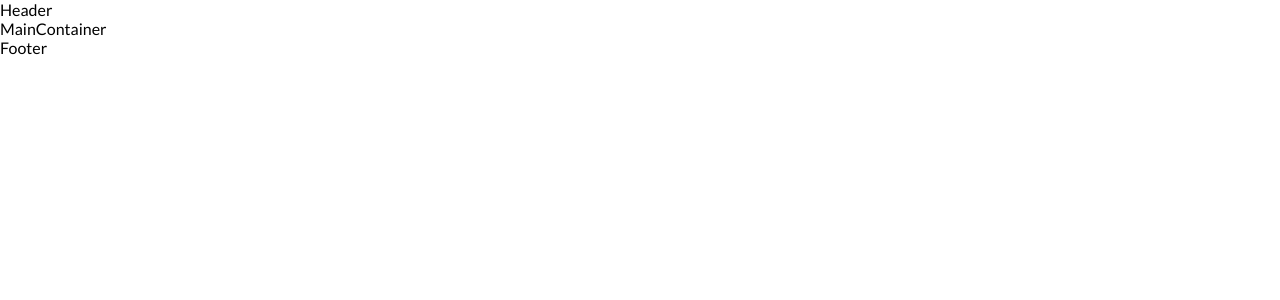
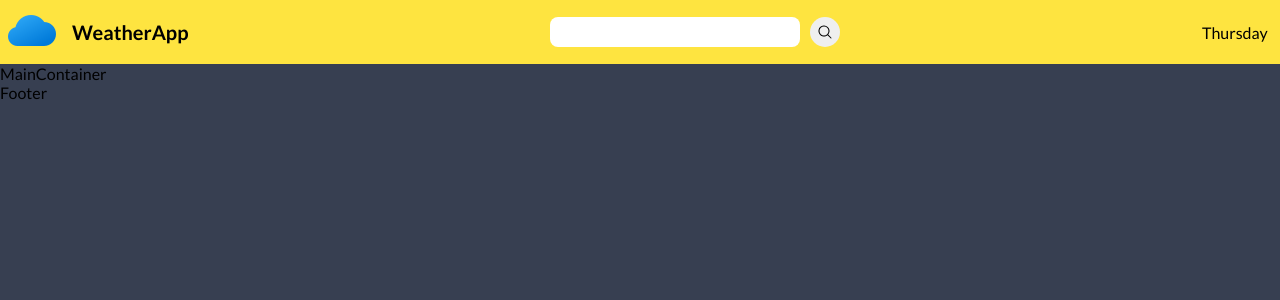
Before and after one commit to RadekNowak2k19/WeatherApp_React, a React (Vite) app: page / in a window 1280 px wide. Shown: the top 300 px of the page. Built offline with nearby package versions, Linux system fonts and the light colour scheme.

Commit message:
HeaderComponent

```diff
--- /dev/null
+++ b/src/assets/images/index.js
@@ -0,0 +1,3 @@
+import logoIcon from "./logo.png";
+import searchIcon from "./search.svg";
+export { logoIcon, searchIcon };
--- a/src/components/Header.jsx
+++ b/src/components/Header.jsx
@@ -1,4 +1,13 @@
 import styles from "./Header.module.scss";
+import { Logo } from "./Logo";
+import { Search } from "./Search";
+import { Time } from "./Time";
 export const Header = () => {
-	return <div>Header</div>;
+	return (
+		<header className={styles.header}>
+			<Logo />
+			<Search />
+			<Time />
+		</header>
+	);
 };
--- a/src/components/Header.module.scss
+++ b/src/components/Header.module.scss
@@ -0,0 +1,8 @@
+@use "../index.scss" as *;
+.header {
+	align-items: center;
+	background-color: $headerColor;
+	display: flex;
+	justify-content: space-between;
+	padding: 0.5rem;
+}
--- /dev/null
+++ b/src/components/Logo.jsx
@@ -0,0 +1,11 @@
+import { logoIcon } from "../assets/images/index";
+export const Logo = () => {
+	return (
+		<div className="logo">
+			<span>
+				<img src={logoIcon} alt="Logo icon" />
+			</span>
+			<p>WeatherApp</p>
+		</div>
+	);
+};
--- /dev/null
+++ b/src/components/Search.jsx
@@ -0,0 +1,11 @@
+import { searchIcon } from "../assets/images/index";
+export const Search = () => {
+	return (
+		<form className="search">
+			<input className="input" type="text" />
+			<button>
+				<img src={searchIcon} alt="Search icon inner button element" />
+			</button>
+		</form>
+	);
+};
--- /dev/null
+++ b/src/components/Time.jsx
@@ -0,0 +1,14 @@
+export const Time = () => {
+	const days = [
+		"Monday",
+		"Tuesday",
+		"Wednesday",
+		"Thursday",
+		"Friday",
+		"Saturday",
+		"Sunday",
+	];
+	const currentTime = new Date().getDay();
+	const day = days[currentTime - 1];
+	return <div className="time">{day}</div>;
+};
--- a/src/index.scss
+++ b/src/index.scss
@@ -1,5 +1,5 @@
 $bgColor: #373f51;
-$headerColor: #38a3a5;
+$headerColor: #fee440;
 $color: #a9bcd0;
 $text: #1b1b1e;
 $footer: #e43f6f;
@@ -15,6 +15,7 @@ $latoFont: "Lato", sans-serif;
 }
 body {
 	font-family: $latoFont;
+	background-color: $bgColor;
 }
 img,
 picture,
@@ -62,3 +63,48 @@ ul {
 /* 2xl */
 @media (min-width: 1536px) {
 }
+.logo {
+	align-items: center;
+	display: flex;
+	gap: 1rem;
+	p {
+		display: none;
+		font-weight: bold;
+	}
+}
+.search {
+	display: flex;
+	gap: 10px;
+	.input {
+		border: none;
+		border-radius: 8px;
+	}
+	button {
+		border: none;
+		border-radius: 50vh;
+		cursor: pointer;
+		padding: 7px;
+	}
+	.input:focus {
+		box-shadow: rgba(50, 50, 93, 0.25) 0px 13px 27px -5px,
+			rgba(0, 0, 0, 0.3) 0px 8px 16px -8px;
+	}
+}
+.time {
+	width: 70px;
+}
+// * sm */
+@media (min-width: 640px) {
+	.logo p {
+		display: block;
+	}
+}
+/* md */
+@media (min-width: 768px) {
+	.search .input {
+		width: 250px;
+	}
+	.logo p {
+		font-size: 1.25rem;
+	}
+}
```
Also changed, not shown: src/assets/images/logo.png (added), src/assets/images/search.svg (added).
